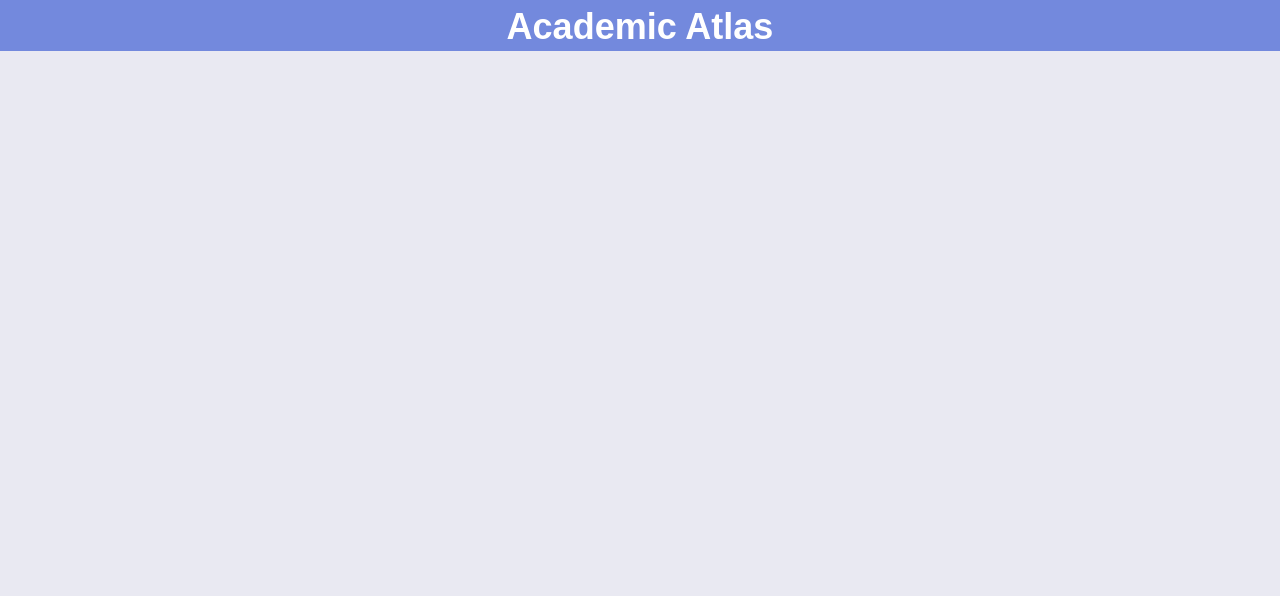
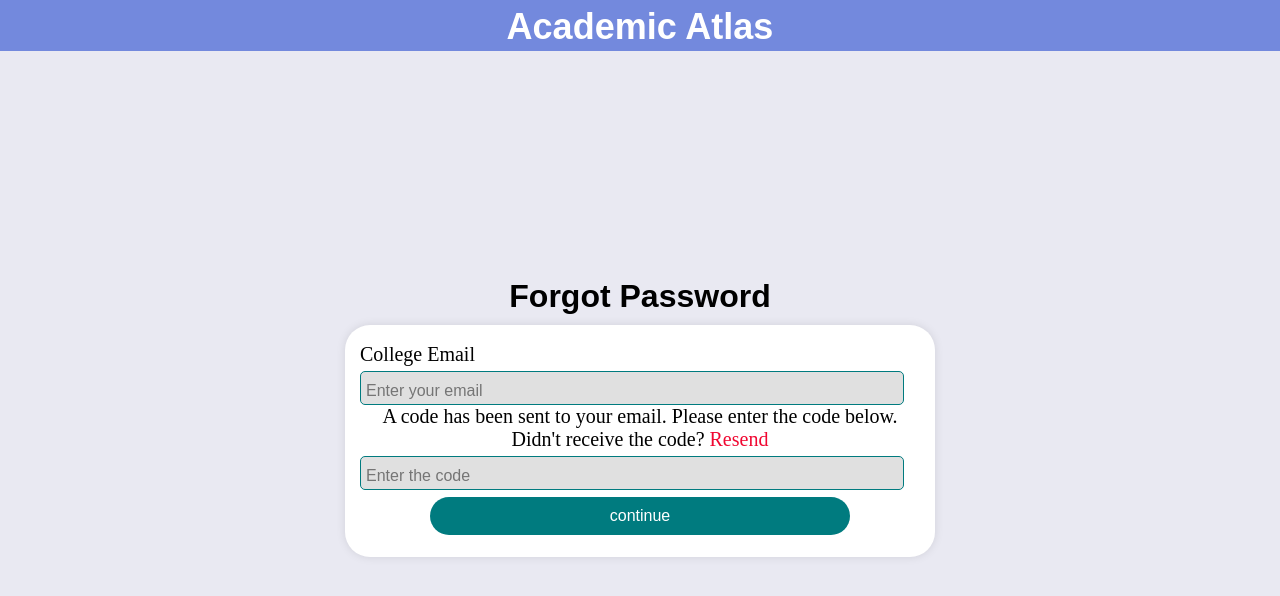
Before and after one commit to nazeer-18/Academic-Atlas, a React (Create React App) app in the folder academic-atlas/: page /forgot2pwd in a window 1280 px wide. Before the commit this address had no page. Shown: the top 596 px of the page. Built offline with nearby package versions, Linux system fonts and the light colour scheme.

Commit message:
forgot2pwd done

```diff
--- a/academic-atlas/src/App.js
+++ b/academic-atlas/src/App.js
@@ -7,6 +7,7 @@ import Login from './components/Login';
 import SignupMail from './components/SignupMail';
 import SignupAcnt from './components/SignupAcnt';
 import ForgotPassword from './components/ForgotPassword';
+import Forgot2pwd from './components/Forgot2pwd';
 
 function App() {
   return (
@@ -18,6 +19,7 @@ function App() {
         <Route path="/signupmail" element={<SignupMail />} />
         <Route path="/signupacnt" element={<SignupAcnt />} />
         <Route path="/forgotpassword" element={<ForgotPassword />} />
+        <Route path="/forgot2pwd" element={<Forgot2pwd />} />
       </Routes>
     </BrowserRouter>
   );
--- /dev/null
+++ b/academic-atlas/src/components/Forgot2pwd.js
@@ -0,0 +1,30 @@
+import React from 'react';
+import '../styles/Forgot2pwd.css';
+import { Link } from 'react-router-dom';
+export default function Forgot2pwd(){
+    return (
+        <div className="forgot2pwd-page">
+            <div className="forgot2pwd-title">
+                Forgot Password
+            </div>
+            <div className="forgot2pwd-form">
+                <form action="">
+                    <div className="forgot2pwd-form-component">
+                        <label className="atlas-font" htmlFor="">College Email</label> <br />
+                        <input className="atlas-input" type="email" name="email" id="email" placeholder='Enter your email' />
+                    </div>
+                    <div className='forgot2pwd-message'>
+                        <p className='atlas-font'>A code has been sent to your email. Please enter the code below.</p>
+                        <p className='atlas-font'>Didn't receive the code? <Link to="/forgot2pwd" className="text-red-merry">Resend</Link></p>
+                    </div>
+                    <div className='forgot2pwd-code'>
+                        <input className="atlas-input" type="text" name="code" id="code" placeholder='Enter the code' />
+                    </div>
+                    <div className="forgot2pwd-btn">
+                        <button className='atlas-btn' type="submit">continue</button>
+                    </div>
+                </form>
+            </div>
+        </div>
+    )
+}
--- /dev/null
+++ b/academic-atlas/src/styles/Forgot2pwd.css
@@ -0,0 +1,57 @@
+.text-red-merry{
+  color: #F00731;
+  font-size: 20px;
+  font-weight: 400;
+  font-family: 'Merryweather', serif;
+  text-decoration: none;
+}
+.forgot2pwd-page{
+  height: 92.8vh;
+  display: flex;
+  flex-direction: column;
+  justify-content: center;
+}
+.forgot2pwd-title{
+    font-size: 32px;
+    font-weight: 700;
+    font-family: 'Montserrat', sans-serif;
+    color: black;
+    text-align: center;
+}
+.forgot2pwd-form{
+  background-color: white;
+  border-radius: 25px;
+  margin: 10px auto;
+  padding: 7px 10px;
+  box-shadow: 0 0 10px 0 rgba(0, 0, 0, 0.1);
+  width: 60%;
+  min-width: 330px;
+  max-width: 560px;
+}
+.forgot2pwd-btn{
+    width: 75%;
+    text-align: center;
+    margin: 7px auto;
+}
+.atlas-btn{
+    background-color: #007B7F;
+    color: white;
+    width: 100%;
+    border: none;
+    padding: 10px;
+    border-radius: 35px;
+    font-size: 16px;
+    font-weight: 500;
+    font-family: 'Montserrat', sans-serif;
+}
+.forgot2pwd-message{
+    font-size: 20px;
+    font-weight: 400;
+    font-family: 'Merryweather', serif;
+    text-align: center;
+}
+.forgot2pwd-form{
+    padding: 15px;
+    font-size: 22px;
+    font-weight: 400;
+}
```
